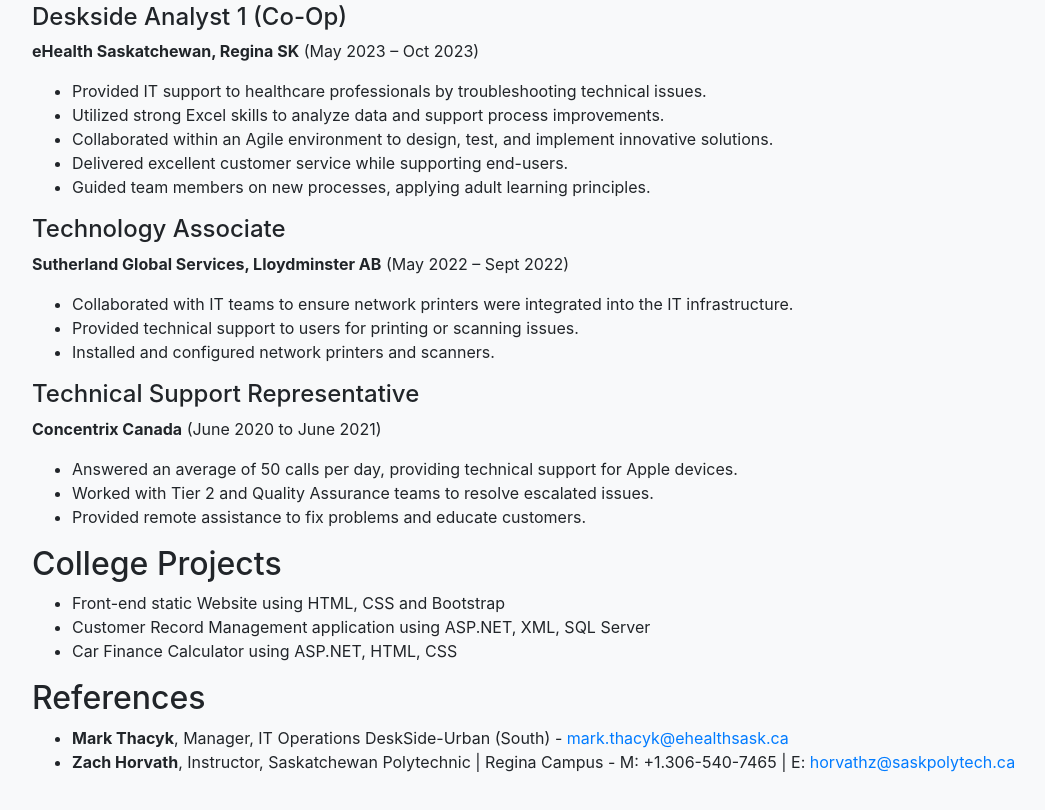
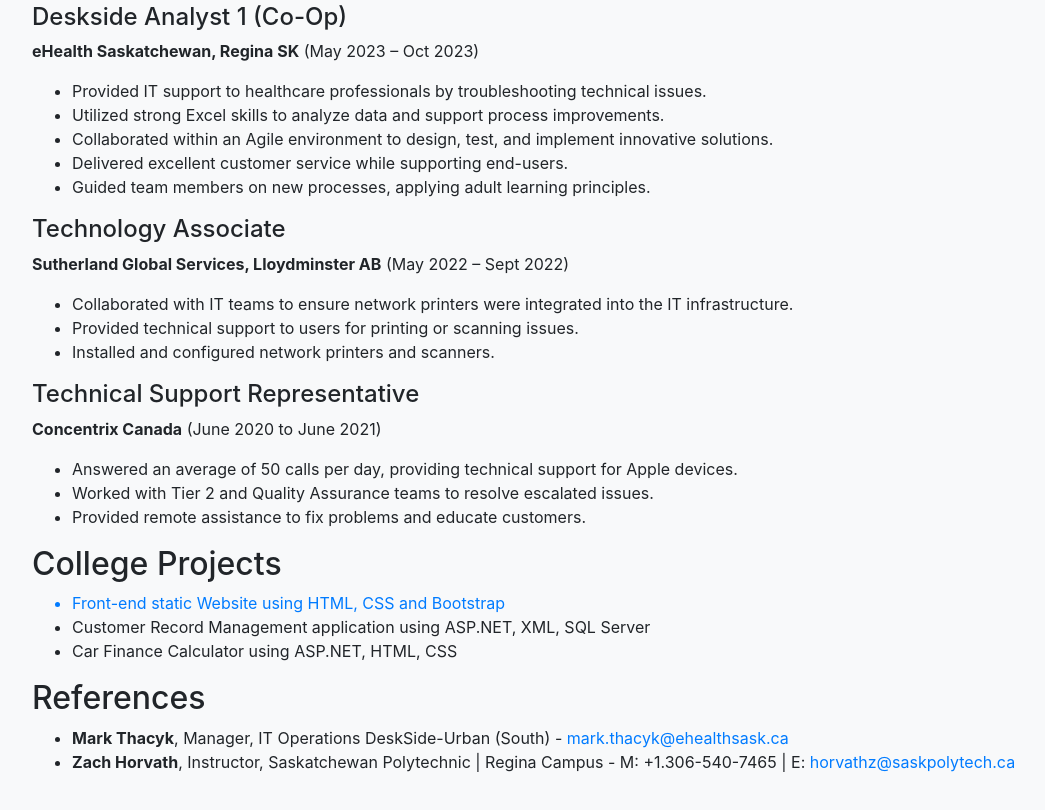
Before and after one commit to syed2024/syed2024, a plain HTML site: page index.html in a window 1280 px wide. Shown: the part 831-1641 px from the top of the page, without its empty margins (53-1098 px from the left). Drawn offline with nearby package versions, Linux system fonts and the light colour scheme.

Commit message:
Update index.html

```diff
--- a/index.html
+++ b/index.html
@@ -78,7 +78,7 @@
         <section>
             <h2>College Projects</h2>
             <ul>
-                <li>Front-end static Website using HTML, CSS and Bootstrap</li>
+                <a href="project1.html"><li>Front-end static Website using HTML, CSS and Bootstrap</li></a>
                 <li>Customer Record Management application using ASP.NET, XML, SQL Server</li>
                 <li>Car Finance Calculator using ASP.NET, HTML, CSS</li>
             </ul>
```
